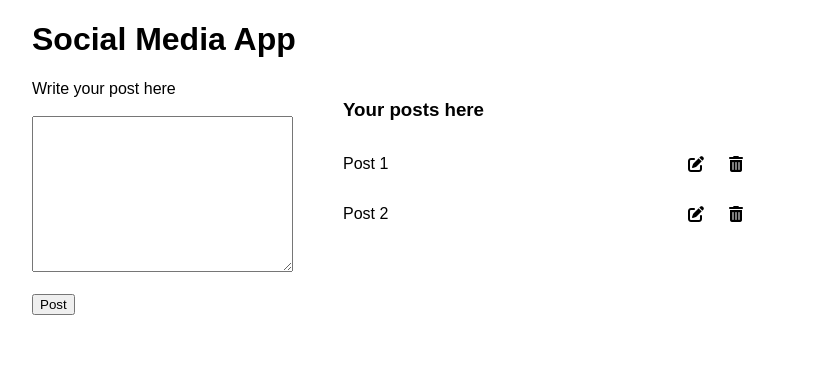
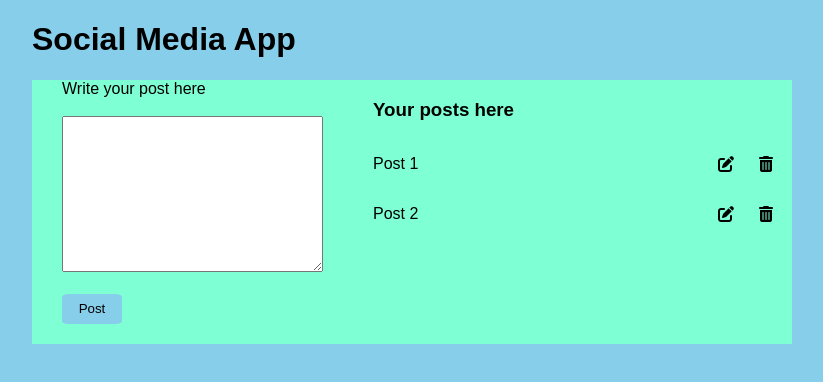
Before and after one commit to UGI1621/CRUD_clone_coding, a plain HTML site: page index.html in a window 1280 px wide. Shown: the whole page, without its empty margins (18-841 px from the left). Drawn offline with Linux system fonts and the light colour scheme.

Commit message:
css 수정

```diff
--- a/index.html
+++ b/index.html
@@ -18,7 +18,7 @@
                 <textarea name="" id="input" cols="30" rows="10"></textarea>
                 <br><br>
                 <div id="msg"></div>
-                <button type="submit">Post</button>
+                <button class="submit" type="submit">Post</button>
             </form>
         </div>
         <div class="right">
--- a/style.css
+++ b/style.css
@@ -1,11 +1,27 @@
 body{
     font-family:sans-serif;
     margin : 0 50px;
+    background-color: skyblue;
 }
 
 .container{
     display: flex;
     gap : 50px;
+    width: 760px;
+    background-color: aquamarine;
+}
+
+#form{
+    margin-left: 30px;
+}
+
+.submit{
+    background-color: skyblue;
+    border: 0;
+    border-radius: 10%;
+    width: 60px;
+    height: 30px;
+    margin-bottom: 20px;
 }
 
 #posts{
```
